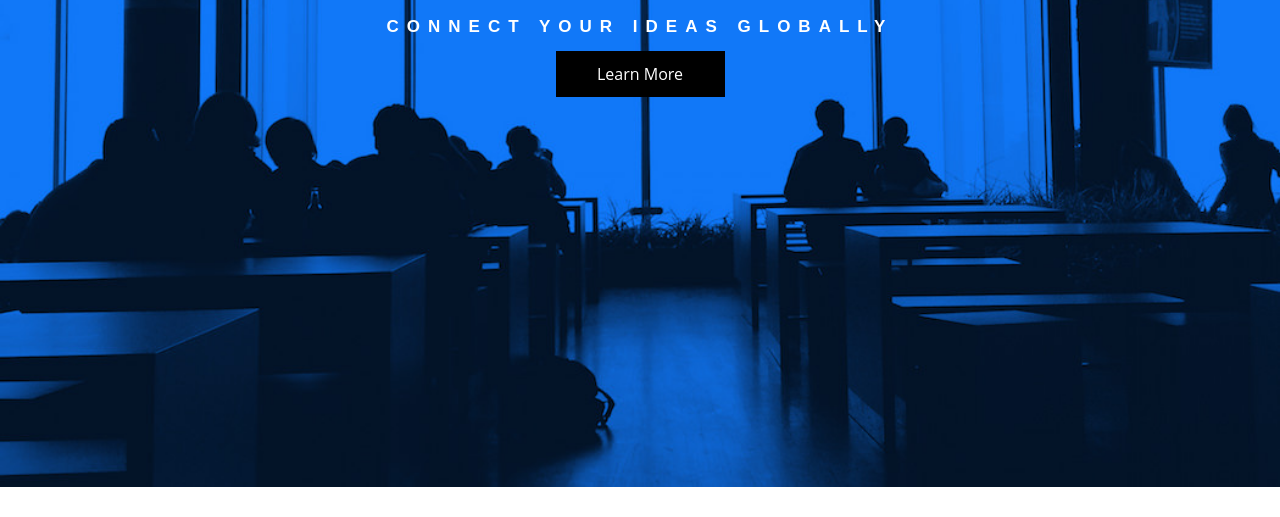
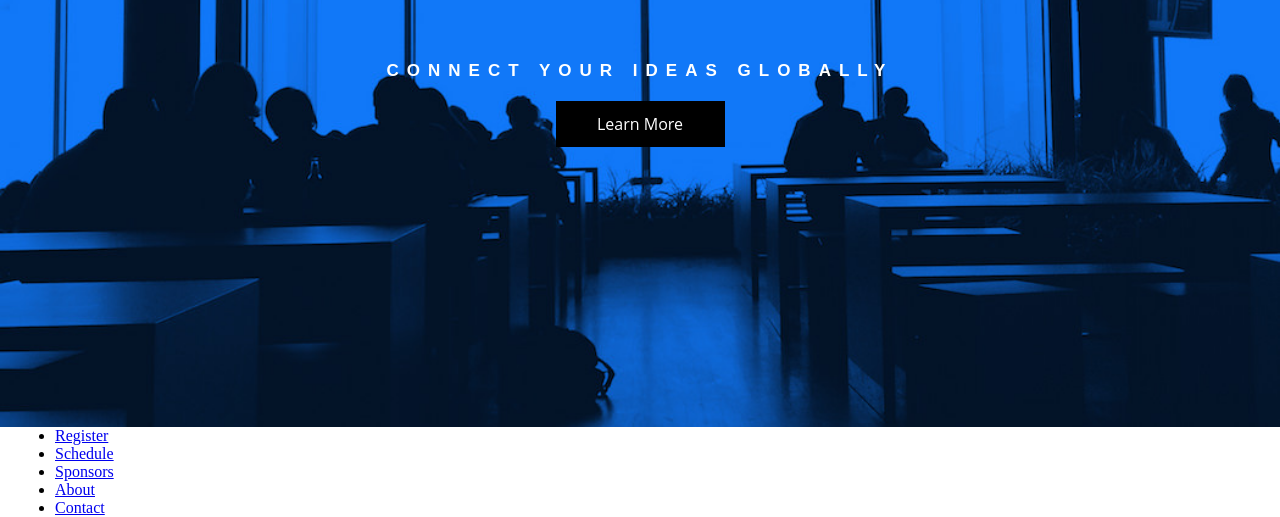
Before and after one commit to SunilChandraKarmakar/innovationcloud.github.io, a plain HTML site: page index.html in a window 1280 px wide. Shown: the part 349-866 px from the top of the page. Before the commit the page ends 836 px from the top, so only its background shows below. Drawn offline with Linux system fonts and the light colour scheme.

Commit message:
working menu-section html

```diff
--- a/css/style.css
+++ b/css/style.css
@@ -15,11 +15,11 @@
 #cover-section {
     background-image: url("../images/bg.jpg");
     background-size: cover;
-    background-position: center center;
+    background-position: center;
 }
 
 .cover-content {
-    padding: 330px 0px;
+    padding: 300px 0px;
 }
 
 .cover-content h1 {
@@ -39,7 +39,7 @@
     font-size: 17px;
     text-align: center;
     position: relative;
-    top: -74px;
+    top: 0px;
     letter-spacing: 8px;
     text-transform: uppercase;
     font-family: sans-serif;
@@ -51,7 +51,7 @@
     text-align: center;
     background: black;
     position: relative;
-    top: -60px;
+    top: 20px;
     margin: 0px auto;
     padding: 12px 10px;
     font-family: 'Open Sans', sans-serif;
--- a/index.html
+++ b/index.html
@@ -16,5 +16,22 @@
                 </div><!-- cover-content end -->
             </div><!-- container end -->
         </section><!-- cover-section end -->
+
+        <!-- menu-section start -->
+        <section id="menu-section">
+            <div class="container">
+                <div class="menu-content">
+                    <nav>
+                        <ul>
+                            <li><a href="#">Register</a></li>
+                            <li><a href="#">Schedule</a></li>
+                            <li><a href="#">Sponsors</a></li>
+                            <li><a href="#">About</a></li>
+                            <li><a href="#">Contact</a></li>
+                        </ul>
+                    </nav>
+                </div><!-- menu-content end -->
+            </div><!-- container end -->
+        </section><!-- menu-section end -->
     </body>
 </html>
```
